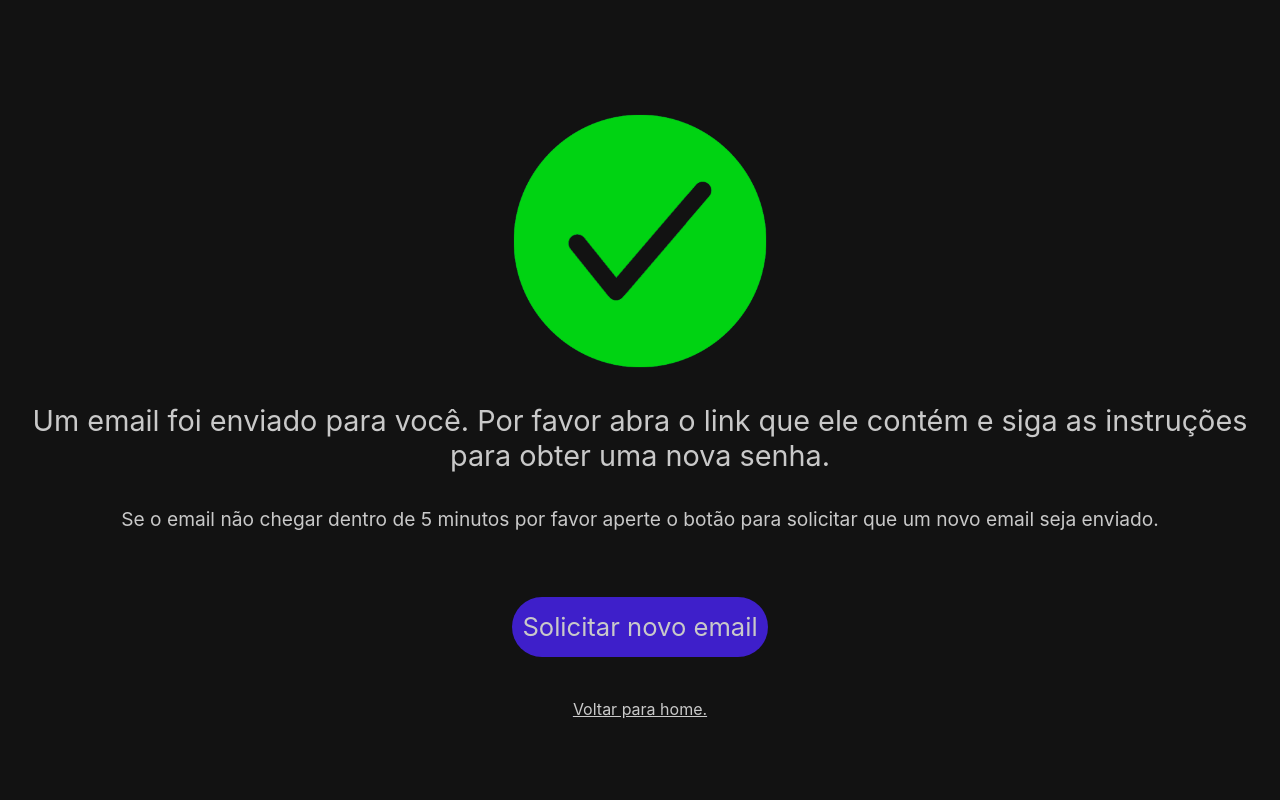
After one commit to VitorCRF/KMFlix, a PHP site: page /html/confirmacaoRecuperarSenha.html in a window 1280 px wide. The commit adds this page. Run offline with PHP 8.4, Linux system fonts and the light colour scheme.

Commit message:
Login 1.2.1
-Adicionado tela de confirmação para o envio de email para recuperação de senha.
-Adicionado funcionalidade para solicitar o envio de um novo email para recuperação de senha.

```diff
--- a/css/global.css
+++ b/css/global.css
@@ -54,6 +54,18 @@ body {
     }
 }
 
+/* Div styles */
+
+.div-container {
+    width: 100%;
+    height: 100%;
+    display: flex;
+    flex-direction: row;
+    justify-content: center;
+    align-items: center;
+    vertical-align: center;
+}
+
 /* Text styles */
 
 .p-link {
--- a/css/login.css
+++ b/css/login.css
@@ -1,13 +1,3 @@
-
-.div-container {
-    width: 100%;
-    height: 100%;
-    display: flex;
-    flex-direction: row;
-    justify-content: center;
-    align-items: center;
-    vertical-align: center;
-}
 
 .campo-login {
     background-color: var(--gray-line);
@@ -28,3 +18,43 @@
     border-radius: 10px;
     padding-left: 10px;
 }
+
+/* Recuperar Senha style */
+
+.imagem-verificado {
+    width: 20rem;
+    height: 20rem;
+    cursor: pointer;
+}
+
+.h1-email-enviado {
+    font-family: -apple-system, BlinkMacSystemFont, 'Segoe UI', Roboto, Oxygen, Ubuntu, Cantarell, 'Open Sans', 'Helvetica Neue', sans-serif;
+    text-align: center;
+    color: var(--gray-line);
+    font-weight: normal;
+    font-size: 1.8rem;
+}
+
+.h2-email-enviado {
+    font-family: -apple-system, BlinkMacSystemFont, 'Segoe UI', Roboto, Oxygen, Ubuntu, Cantarell, 'Open Sans', 'Helvetica Neue', sans-serif;
+    text-align: center;
+    color: var(--gray-line);
+    font-weight: normal;
+    font-size: 1.2rem;
+    padding-top: 2rem;
+}
+
+.botao-novo-email {
+    margin-top: 4rem;
+    background-color: var(--purple);
+    color: var(--gray-line);
+    font-family: -apple-system, BlinkMacSystemFont, 'Segoe UI', Roboto, Oxygen, Ubuntu, Cantarell, 'Open Sans', 'Helvetica Neue', sans-serif;
+    font-size: 1.6rem;
+    font-weight: normal;
+    width: 16rem;
+    height: 3.8rem;
+    border-radius: 30px;
+    cursor: pointer;
+    border: 0;
+
+}
--- /dev/null
+++ b/html/confirmacaoRecuperarSenha.html
@@ -0,0 +1,33 @@
+<html>
+
+    <head>
+
+        <title>Kmflix | Recuperar Senha</title>
+        <meta charset="utf-8">
+        <meta name="viewport" content="width=device-width, initial-scale=1.0">
+        <link rel="stylesheet" type="text/css" href="../css/global.css">
+        <link rel="stylesheet" type="text/css" href="../css/login.css">
+        <link rel="shortcut icon" href="../public/logo.png">
+        <script type="text/javascript" src="../js/jquery-3.5.1.js"></script>
+        <script type="text/javascript" src="../js/recuperarSenha.js"></script>
+
+    </head>
+
+    <body>
+
+        <div class="div-container">
+
+            <table>
+
+                <tr><td align="center"><img src="../public/img/verified_icon.png" alt="Verified Icon" class="imagem-verificado"></td></tr>
+                <tr><td><h1 class="h1-email-enviado">Um email foi enviado para você. Por favor abra o link que ele contém e siga as instruções para obter uma nova senha.</h1></td></tr>
+                <tr><td><h2 class="h2-email-enviado">Se o email não chegar dentro de 5 minutos por favor aperte o botão para solicitar que um novo email seja enviado.</h2></td></tr>
+                <tr><td align="center"><button class="botao-novo-email">Solicitar novo email</button></td></tr>
+                <tr><td align="center"><br><br><a href="../index.html"><p class="p-link">Voltar para home.</p></a></td></tr>
+            </table>
+
+        </div>
+
+    </body>
+
+</html>
--- a/js/recuperarSenha.js
+++ b/js/recuperarSenha.js
@@ -1,3 +1,4 @@
+var email = "";
 
 $(document).ready(function(){
 
@@ -5,16 +6,63 @@ $(document).ready(function(){
         comunicaPhp();
     })
 
+    $(".botao-novo-email").click(function() {
+        reenviarEmail();
+    })
+
 });
 
 function comunicaPhp() {
 
-    $.ajax({
-        type: "POST",
-        url: "../php/recuperarSenha.php",
-        data: { emailDestinatario: $("#campoEmail").val()},
+    if (email === "") {
 
-        sucees: console.log("dados enviados para o php.")
-    })
+        email = $("#campoEmail").val();
+
+        sessionStorage.setItem("email", email);
+
+        $.ajax({
+            type: "POST",
+            url: "../php/recuperarSenha.php",
+            data: { emailDestinatario: email},
+
+            sucees: emailSucess()
+        })
+
+    }
+    else {
+
+        $.ajax({
+            type: "POST",
+            url: "../php/recuperarSenha.php",
+            data: { emailDestinatario: email},
+
+            sucees: emailSucess()
+        })
+
+    }
 
 }
+
+function emailSucess() {
+
+    window.location="../html/confirmacaoRecuperarSenha.html";
+
+}
+
+function reenviarEmail() {
+
+    if (sessionStorage.getItem("email") != "") {
+
+        email = sessionStorage.getItem("email");
+
+        $.ajax({
+            type: "POST",
+            url: "../php/recuperarSenha.php",
+            data: { emailDestinatario: email},
+
+            sucees: console.log("Email reenviado.")
+        })
+
+    }
+
+}
```
